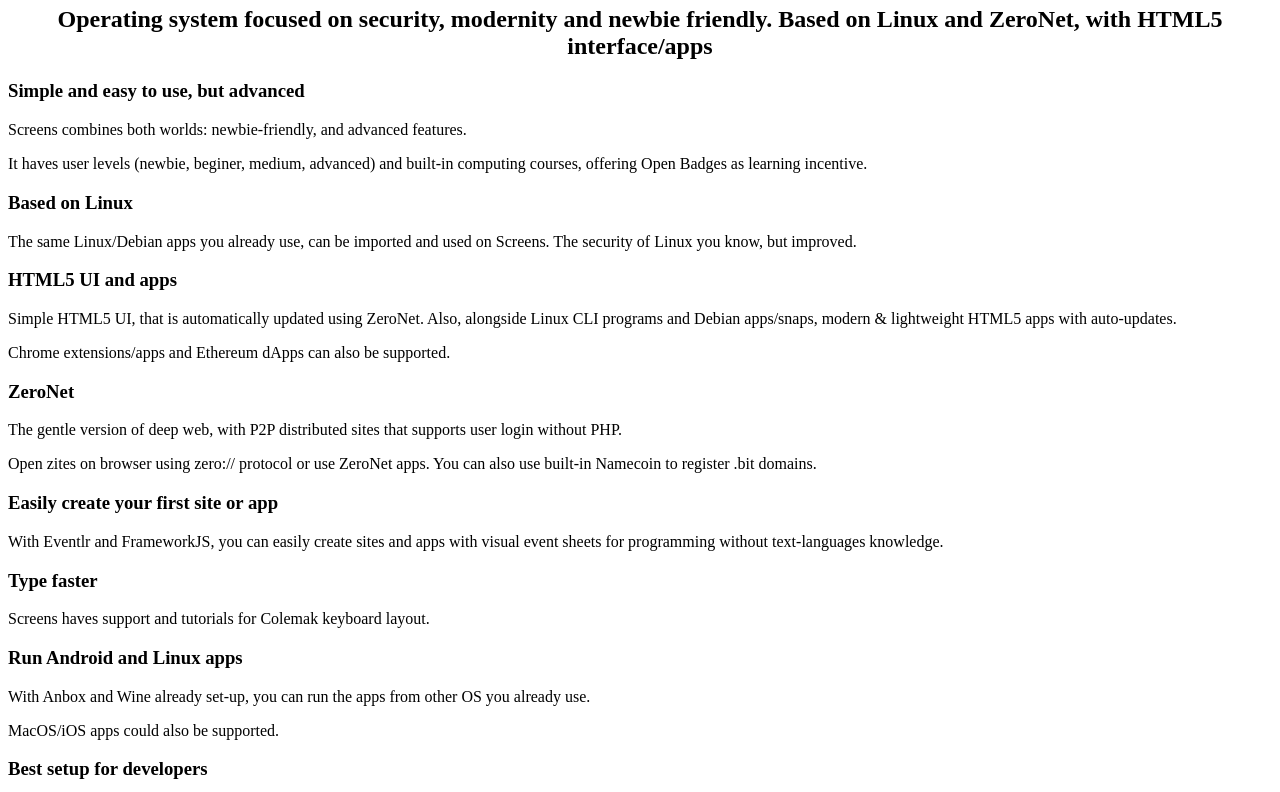
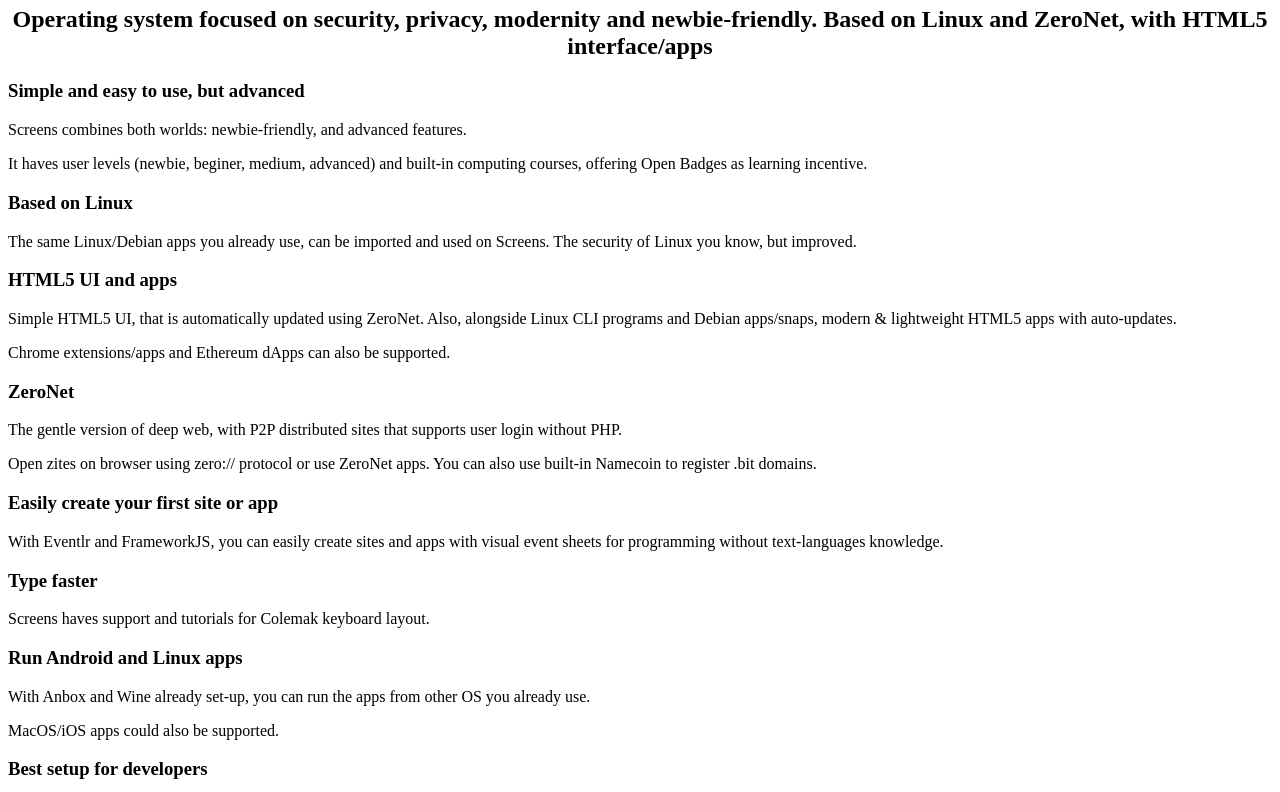
Before and after one commit to Floflis/cli, a plain HTML site: page index.html in a window 1280 px wide. Shown: the part 60-852 px from the top of the page. Drawn offline with Linux system fonts and the light colour scheme.

Commit message:
Updated index.html
Signed-off-by: Daniell Mesquita <daniellplasmmer@gmail.com>

```diff
--- a/index.html
+++ b/index.html
@@ -1,5 +1,5 @@
 <center><h1>Screens OS</h1>
-<h2>Operating system focused on security, modernity and newbie friendly. Based on Linux and ZeroNet, with HTML5 interface/apps</h2></center>
+<h2>Operating system focused on security, privacy, modernity and newbie-friendly. Based on Linux and ZeroNet, with HTML5 interface/apps</h2></center>
 
 <h3>Simple and easy to use, but advanced</h3>
 <p>Screens combines both worlds: newbie-friendly, and advanced features.</p>
```
